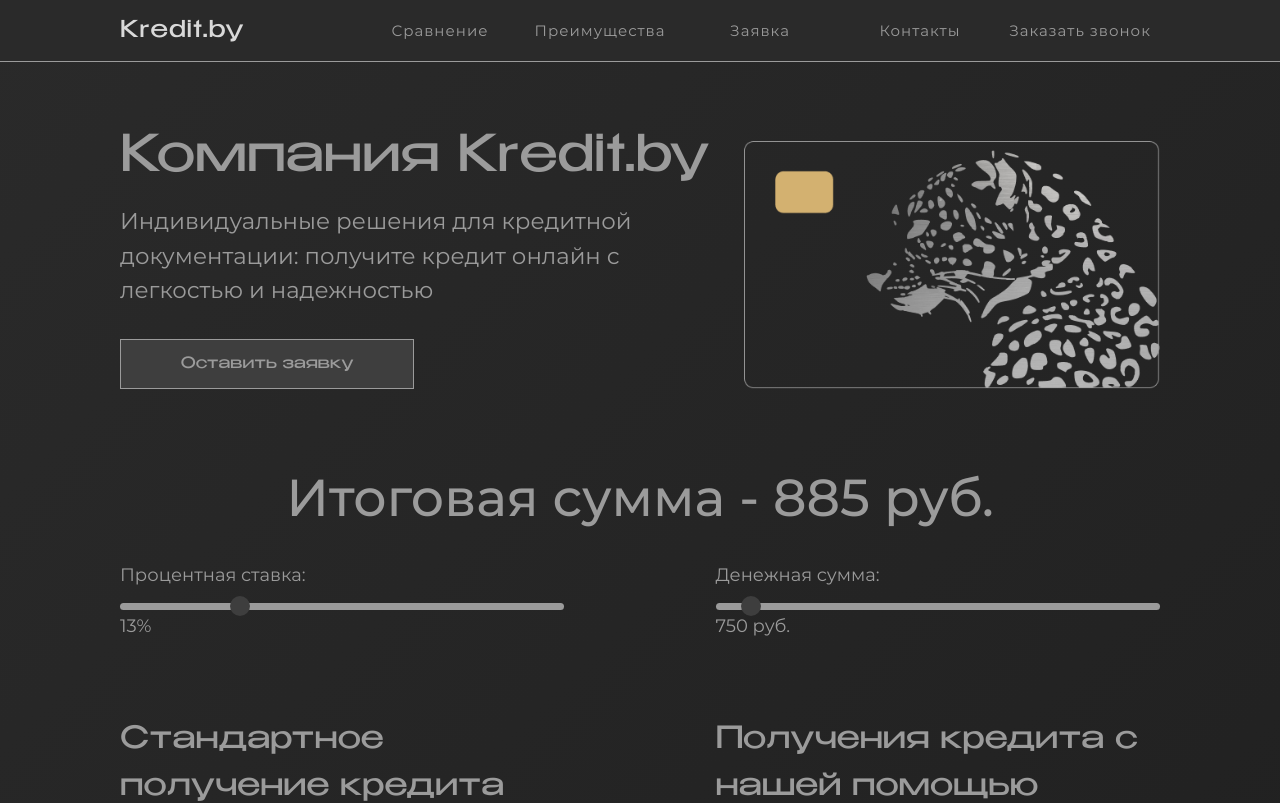
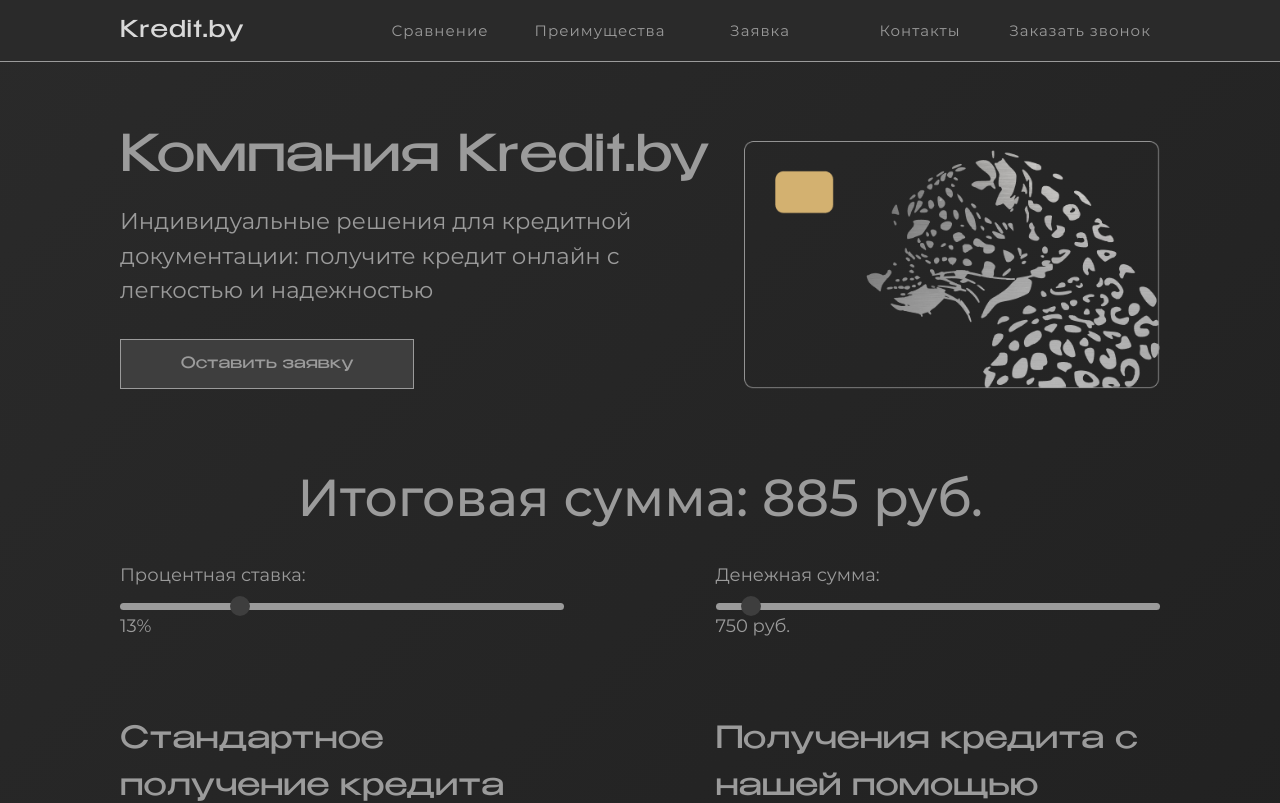
Before and after one commit to Dubovec-Vladislav/Kredit-by, a React (Create React App) app: page / in a window 1280 px wide. Shown: the top 803 px of the page. Built offline with nearby package versions, Linux system fonts and the light colour scheme.

Commit message:
Updating : in calculator

```diff
--- a/src/assets/Components/General/Calculator/Calculator.tsx
+++ b/src/assets/Components/General/Calculator/Calculator.tsx
@@ -20,7 +20,7 @@ const Calculator: FC = (props) => {
       <div className="calculator__body">
         <div className="calculator__output-block">
           <div className="calculator__output">
-            Итоговая сумма - {totalCash} руб.
+            Итоговая сумма: {totalCash} руб.
           </div>
         </div>
         <div className="calculator__input-block">
```
